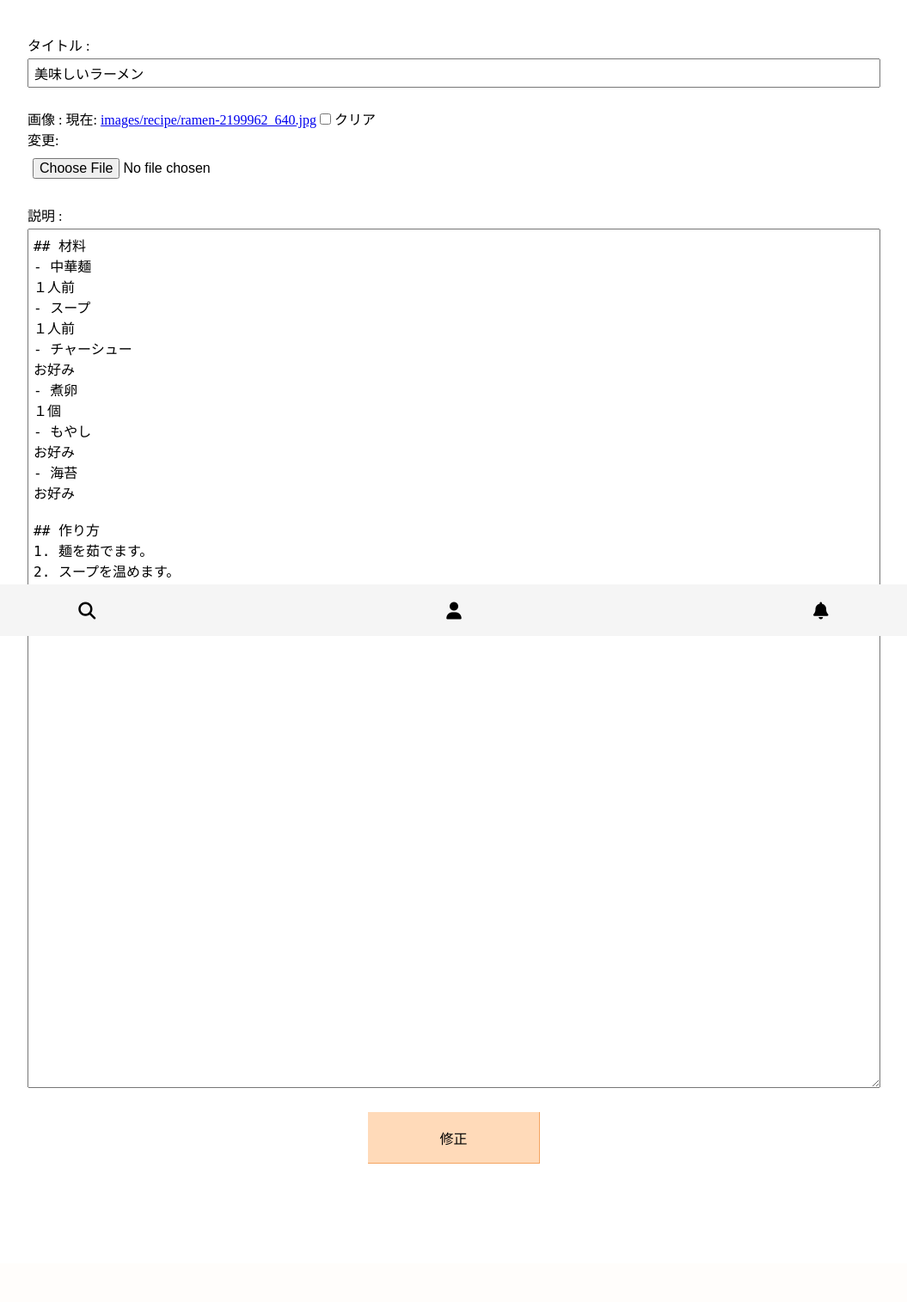
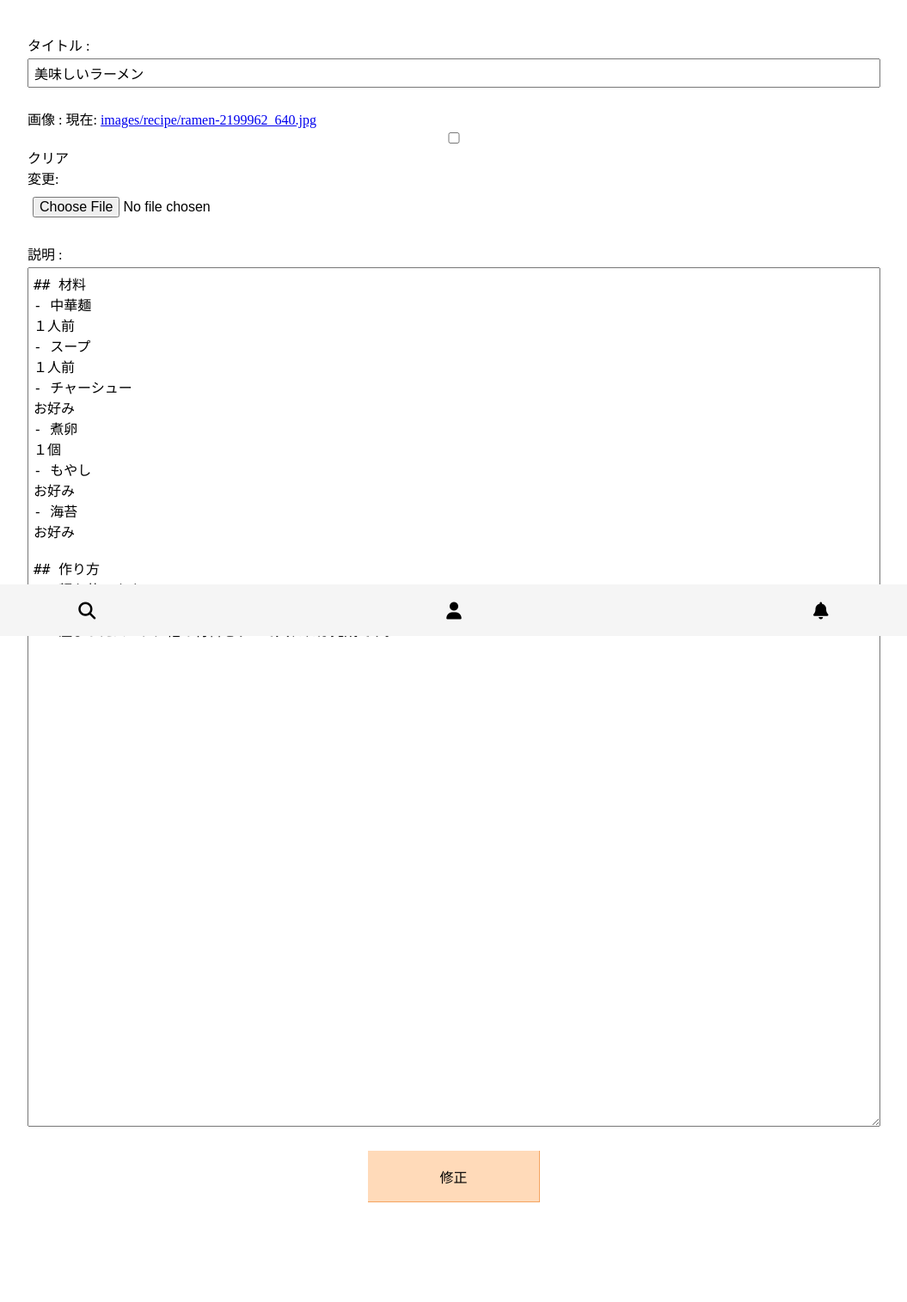
Before and after one commit to BeEngineer-Organization/cooking_website, a Django app: page /recipe/1/update in a window 1280 px wide. Shown: the part 60-1575 px from the top of the page at 86% size, without its empty margins (112-1167 px from the left). Before the commit the page ends 1414 px from the top, so only its background shows below. Run offline with Django 5.2, Linux system fonts and the light colour scheme; a user stored in the database is signed in; data comes from the database, SQL or seed files in the repository; some libraries are stand-ins or nearby versions.

Commit message:
レビュー対応：CSSとforms.pyの修正

```diff
--- a/cooking_website/forms.py
+++ b/cooking_website/forms.py
@@ -5,31 +5,16 @@ from .models import CustomUser, Recipe
 
 
 class SignupForm(UserCreationForm):
-    def __init__(self, *args, **kwargs):
-        super().__init__(*args, **kwargs)
-        self.fields["username"].widget.attrs.update({"class": "input"})
-        self.fields["password1"].widget.attrs.update({"class": "input"})
-        self.fields["password2"].widget.attrs.update({"class": "input"})
-        self.fields["profile"].widget.attrs.update({"class": "text"})
-
     class Meta:
         model = CustomUser
-        fields = ["username", "password1", "password2", "profile", "image"]
+        fields = ["username", "profile", "image"]
 
 
 class LoginForm(AuthenticationForm):
-    def __init__(self, request, *args, **kwargs):
-        super().__init__(request, *args, **kwargs)
-        self.fields["username"].widget.attrs.update({"class": "input"})
-        self.fields["password"].widget.attrs.update({"class": "input"})
+    pass
 
 
 class UserUpdateForm(forms.ModelForm):
-    def __init__(self, *args, **kwargs):
-        super().__init__(*args, **kwargs)
-        self.fields["username"].widget.attrs.update({"class": "input"})
-        self.fields["profile"].widget.attrs.update({"class": "text"})
-
     class Meta:
         model = CustomUser
         fields = ["username", "profile", "image"]
@@ -48,9 +33,3 @@ class RecipeForm(forms.ModelForm):
     class Meta:
         model = Recipe
         fields = ["title", "image", "description"]
-
-    def __init__(self, *args, **kwargs):
-        super().__init__(*args, **kwargs)
-        self.fields["title"].widget.attrs.update({"class": "input"})
-        self.fields["image"].widget.attrs.update({"class": "input"})
-        self.fields["description"].widget.attrs.update({"class": "text"})
--- a/cooking_website/static/cooking_website/css/base.css
+++ b/cooking_website/static/cooking_website/css/base.css
@@ -4,6 +4,20 @@
     margin: 0;
     padding: 0;
     box-sizing: border-box;
+}
+
+#form input {
+    margin-top: 4px;
+    padding: 6px;
+    width: 200px;
+    font-size: 16px;
+}
+
+#form textarea {
+    margin-top: 4px;
+    padding: 6px;
+    width: 300px;
+    font-size: 16px;
 }
 
 .header {
--- a/cooking_website/static/cooking_website/css/login.css
+++ b/cooking_website/static/cooking_website/css/login.css
@@ -9,10 +9,3 @@
 .field {
     margin-top: 24px;
 }
-
-.input {
-    margin-top: 4px;
-    padding: 6px;
-    width: 200px;
-    font-size: 16px;
-}
--- a/cooking_website/static/cooking_website/css/recipe_create.css
+++ b/cooking_website/static/cooking_website/css/recipe_create.css
@@ -5,20 +5,16 @@
     margin: 0 auto;
     margin-top: 24px;
 }
-/* base.css上書き終了 */
 
-/* login.css上書き */
-.input {
+#form input {
     width: 100%;
 }
-/* login.css上書き終了 */
 
-/* sign_up.css上書き */
-.text {
+#form textarea {
     width: 100%;
     height: 1000px;
 }
-/* sign_up.css上書き終了 */
+/* base.css上書き終了 */
 
 .main__body {
     margin: 0 auto;
--- a/cooking_website/static/cooking_website/css/signup.css
+++ /dev/null
@@ -1,14 +0,0 @@
-@charset "UTF-8";
-
-/* index.cssの上書き */
-.main__item-link {
-    margin-top: 20px;
-}
-/* index.cssの上書き終わり */
-
-.text {
-    margin-top: 4px;
-    padding: 6px;
-    width: 300px;
-    font-size: 16px;
-}
--- a/cooking_website/templates/cooking_website/login.html
+++ b/cooking_website/templates/cooking_website/login.html
@@ -8,7 +8,7 @@
 
 {% block main %}
 <div class="main__body">
-    <form action="" method="post">
+    <form action="" method="post" id="form">
         {% csrf_token %}
         {{ form.non_field_errors }}
         {% for field in form %}
--- a/cooking_website/templates/cooking_website/recipe_create.html
+++ b/cooking_website/templates/cooking_website/recipe_create.html
@@ -3,12 +3,11 @@
 
 {% block extra_style %}
 <link rel="stylesheet" type="text/css" href="{% static 'cooking_website/css/login.css' %}">
-<link rel="stylesheet" type="text/css" href="{% static 'cooking_website/css/signup.css' %}">
 <link rel="stylesheet" type="text/css" href="{% static 'cooking_website/css/recipe_create.css' %}">
 {% endblock %}
 
 {% block main %}
-<form action="" method="post" enctype="multipart/form-data" class="main__body">
+<form action="" method="post" enctype="multipart/form-data" class="main__body" id="form">
     {% csrf_token %}
     {% for field in form %}
     <div class="field">
--- a/cooking_website/templates/cooking_website/recipe_update.html
+++ b/cooking_website/templates/cooking_website/recipe_update.html
@@ -3,12 +3,11 @@
 
 {% block extra_style %}
 <link rel="stylesheet" type="text/css" href="{% static 'cooking_website/css/login.css' %}">
-<link rel="stylesheet" type="text/css" href="{% static 'cooking_website/css/signup.css' %}">
 <link rel="stylesheet" type="text/css" href="{% static 'cooking_website/css/recipe_create.css' %}">
 {% endblock %}
 
 {% block main %}
-<form action="" method="post" enctype="multipart/form-data" class="main__body">
+<form action="" method="post" enctype="multipart/form-data" class="main__body" id="form">
     {% csrf_token %}
     {% for field in form %}
     <div class="field">
--- a/cooking_website/templates/cooking_website/signup.html
+++ b/cooking_website/templates/cooking_website/signup.html
@@ -4,12 +4,11 @@
 {% block extra_style %}
 <link rel="stylesheet" type="text/css" href="{% static 'cooking_website/css/index.css' %}">
 <link rel="stylesheet" type="text/css" href="{% static 'cooking_website/css/login.css' %}">
-<link rel="stylesheet" type="text/css" href="{% static 'cooking_website/css/signup.css' %}">
 {% endblock %}
 
 {% block main %}
 <div class="main__body">
-    <form action="" method="post" enctype="multipart/form-data">
+    <form action="" method="post" enctype="multipart/form-data" id="form">
         {% csrf_token %}
         {{ form.non_field_errors }}
         {% for field in form %}
--- a/cooking_website/templates/cooking_website/user_update.html
+++ b/cooking_website/templates/cooking_website/user_update.html
@@ -4,12 +4,11 @@
 {% block extra_style %}
 <link rel="stylesheet" type="text/css" href="{% static 'cooking_website/css/index.css' %}">
 <link rel="stylesheet" type="text/css" href="{% static 'cooking_website/css/login.css' %}">
-<link rel="stylesheet" type="text/css" href="{% static 'cooking_website/css/signup.css' %}">
 {% endblock %}
 
 {% block main %}
 <div class="main__body">
-    <form action="" method="post" enctype="multipart/form-data">
+    <form action="" method="post" enctype="multipart/form-data" id="form">
         {% csrf_token %}
         {{ form.non_field_errors }}
         {% for field in form %}
```
